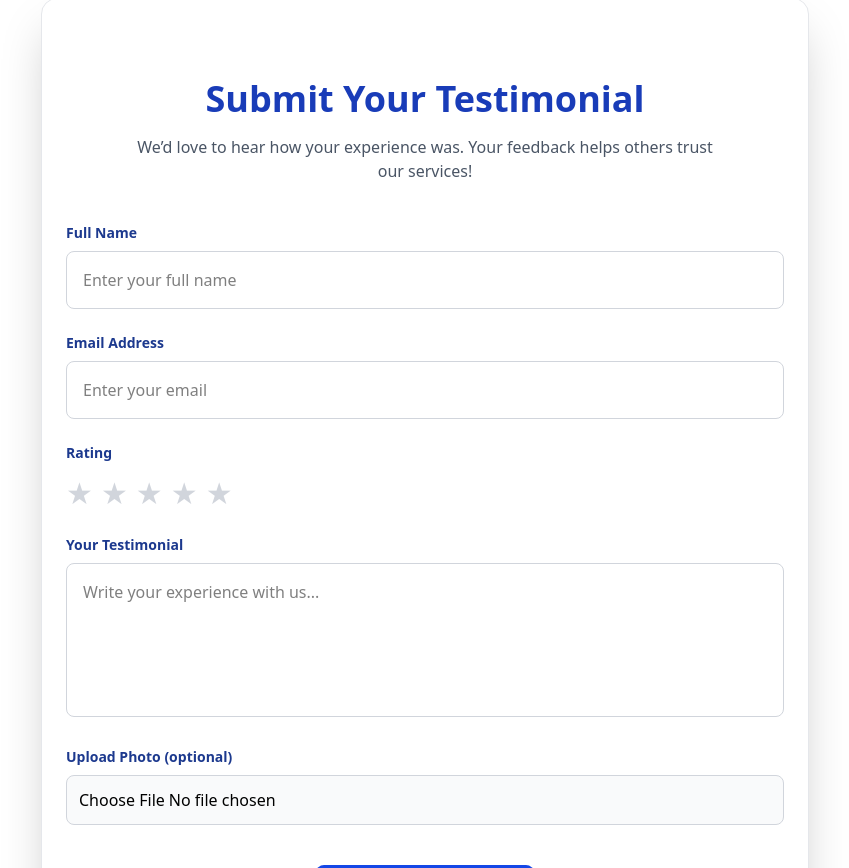
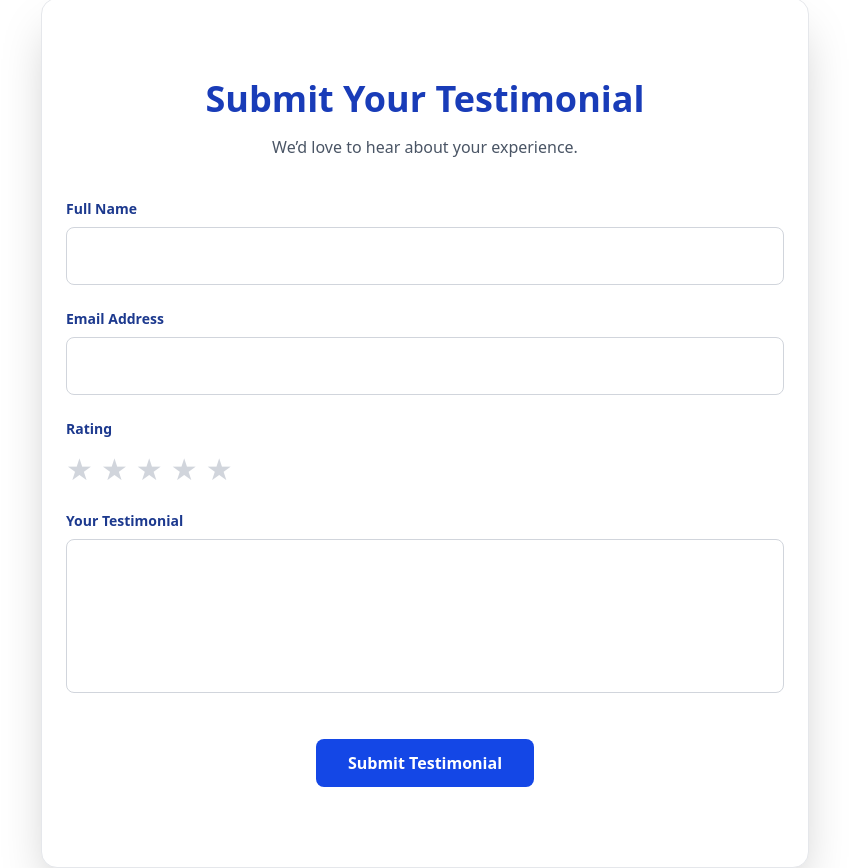
Before and after one commit to Saira7/MHQ, a React (Vite) app: page /testimonials in a window 1280 px wide. Shown: the part 2032-2900 px from the top of the page, without its empty margins (215-1064 px from the left). Built offline with nearby package versions, Linux system fonts and the light colour scheme.

Commit message:
forms settings

```diff
--- a/package.json
+++ b/package.json
@@ -14,6 +14,7 @@
     "@heroicons/react": "^2.2.0",
     "@tailwindcss/vite": "^4.1.17",
     "autoprefixer": "^10.4.22",
+    "emailjs-com": "^3.2.0",
     "formik": "^2.4.9",
     "framer-motion": "^12.23.25",
     "lucide-react": "^0.556.0",
--- a/src/components/testimonials/SubmitTestimonialForm.jsx
+++ b/src/components/testimonials/SubmitTestimonialForm.jsx
@@ -6,54 +6,85 @@ const SubmitTestimonialForm = () => {
     email: "",
     rating: 0,
     message: "",
-    image: null,
   });
-  const [submitted, setSubmitted] = useState(false);
+
+  const [status, setStatus] = useState("idle"); // idle | sending | success | error
 
   const FORMSPREE_ENDPOINT = "https://formspree.io/f/mwvendob";
 
-  // Handle input changes
   const handleChange = (e) => {
-    const { name, value, files } = e.target;
-    if (name === "image") {
-      setFormData({ ...formData, image: files[0] });
-    } else {
-      setFormData({ ...formData, [name]: value });
-    }
+    const { name, value } = e.target;
+    setFormData((prev) => ({ ...prev, [name]: value }));
   };
 
-  // Handle rating click
   const handleRating = (star) => {
-    setFormData({ ...formData, rating: star });
+    setFormData((prev) => ({ ...prev, rating: star }));
   };
 
-  // Optional: reset form after submission
-  const handleSubmit = (e) => {
-    setSubmitted(true);
+  const handleSubmit = async (e) => {
+    e.preventDefault();
+    setStatus("sending");
+
+    try {
+      const response = await fetch(FORMSPREE_ENDPOINT, {
+        method: "POST",
+        headers: {
+          "Content-Type": "application/json",
+          Accept: "application/json",
+        },
+        body: JSON.stringify(formData),
+      });
+
+      if (response.ok) {
+        setStatus("success");
+        setFormData({
+          name: "",
+          email: "",
+          rating: 0,
+          message: "",
+        });
+      } else {
+        setStatus("error");
+      }
+    } catch (error) {
+      setStatus("error");
+    }
   };
 
   return (
     <section className="bg-white py-20 px-6 mx-auto max-w-3xl mt-24 rounded-2xl shadow-2xl border border-gray-200">
-      {/* Header */}
       <h2 className="text-3xl md:text-4xl font-extrabold text-blue-800 text-center mb-4">
         Submit Your Testimonial
       </h2>
+
       <p className="text-gray-600 text-center mb-10 max-w-xl mx-auto">
-        We’d love to hear how your experience was. Your feedback helps others trust our services!
+        We’d love to hear about your experience.
       </p>
 
-      {submitted ? (
-        <div className="text-center p-6 bg-green-100 rounded-lg shadow-md">
-          <h3 className="text-xl font-semibold text-green-700 mb-2">Thank you!</h3>
-          <p className="text-green-700">Your testimonial has been submitted successfully.</p>
+      {/* SUCCESS */}
+      {status === "success" && (
+        <div className="text-center p-6 bg-green-100 rounded-lg">
+          <h3 className="text-xl font-semibold text-green-700 mb-2">
+            Thank you!
+          </h3>
+          <p className="text-green-700">
+            Your testimonial has been submitted successfully.
+          </p>
         </div>
-      ) : (
-        <form
-          className="space-y-6"
-          action={FORMSPREE_ENDPOINT}
-          method="POST"
-          onSubmit={handleSubmit}
-        >
+      )}
+
+      {/* ERROR */}
+      {status === "error" && (
+        <div className="text-center p-4 bg-red-100 rounded-lg mb-6">
+          <p className="text-red-700">
+            Something went wrong. Please try again.
+          </p>
+        </div>
+      )}
+
+      {/* FORM */}
+      {status !== "success" && (
+        <form onSubmit={handleSubmit} noValidate className="space-y-6">
           {/* Name */}
           <div>
             <label className="block text-sm font-semibold text-blue-900 mb-2">
@@ -64,9 +95,8 @@ const SubmitTestimonialForm = () => {
               name="name"
               value={formData.name}
               onChange={handleChange}
-              placeholder="Enter your full name"
-              className="w-full border border-gray-300 rounded-lg p-4 focus:ring-2 focus:ring-blue-500 outline-none transition duration-200 hover:shadow-md"
               required
+              className="w-full border border-gray-300 rounded-lg p-4 focus:ring-2 focus:ring-blue-500"
             />
           </div>
 
@@ -80,36 +110,35 @@ const SubmitTestimonialForm = () => {
               name="email"
               value={formData.email}
               onChange={handleChange}
-              placeholder="Enter your email"
-              className="w-full border border-gray-300 rounded-lg p-4 focus:ring-2 focus:ring-blue-500 outline-none transition duration-200 hover:shadow-md"
               required
+              className="w-full border border-gray-300 rounded-lg p-4 focus:ring-2 focus:ring-blue-500"
             />
           </div>
 
-          {/* Rating Stars */}
+          {/* Rating */}
           <div>
             <label className="block text-sm font-semibold text-blue-900 mb-3">
               Rating
             </label>
             <div className="flex gap-2">
               {[1, 2, 3, 4, 5].map((star) => (
-                <span
+                <button
+                  type="button"
                   key={star}
                   onClick={() => handleRating(star)}
-                  className={`text-3xl cursor-pointer transition duration-200 ${
+                  className={`text-3xl ${
                     formData.rating >= star
                       ? "text-yellow-400"
-                      : "text-gray-300 hover:text-yellow-400"
+                      : "text-gray-300"
                   }`}
                 >
                   ★
-                  <input type="hidden" name="rating" value={formData.rating} />
-                </span>
+                </button>
               ))}
             </div>
           </div>
 
-          {/* Testimonial Message */}
+          {/* Message */}
           <div>
             <label className="block text-sm font-semibold text-blue-900 mb-2">
               Your Testimonial
@@ -118,34 +147,20 @@ const SubmitTestimonialForm = () => {
               name="message"
               value={formData.message}
               onChange={handleChange}
-              placeholder="Write your experience with us..."
               rows="5"
-              className="w-full border border-gray-300 rounded-lg p-4 focus:ring-2 focus:ring-blue-500 outline-none resize-none transition duration-200 hover:shadow-md"
               required
-            ></textarea>
-          </div>
-
-          {/* Image Upload */}
-          <div>
-            <label className="block text-sm font-semibold text-blue-900 mb-2">
-              Upload Photo (optional)
-            </label>
-            <input
-              type="file"
-              name="image"
-              accept="image/*"
-              onChange={handleChange}
-              className="w-full border border-gray-300 rounded-lg p-3 bg-gray-50 cursor-pointer transition duration-200 hover:bg-gray-100"
+              className="w-full border border-gray-300 rounded-lg p-4 focus:ring-2 focus:ring-blue-500 resize-none"
             />
           </div>
 
-          {/* Submit Button */}
+          {/* Submit */}
           <div className="text-center pt-4">
             <button
               type="submit"
-              className="px-8 py-3 rounded-lg bg-blue-700 text-white font-semibold hover:bg-blue-800 transition duration-200 shadow-lg transform hover:scale-105"
+              disabled={status === "sending"}
+              className="px-8 py-3 rounded-lg bg-blue-700 text-white font-semibold hover:bg-blue-800 transition disabled:opacity-50"
             >
-              Submit Testimonial
+              {status === "sending" ? "Submitting..." : "Submit Testimonial"}
             </button>
           </div>
         </form>
```
Also changed, not shown: 1 other file (tests, documents, lock files or other folders).
